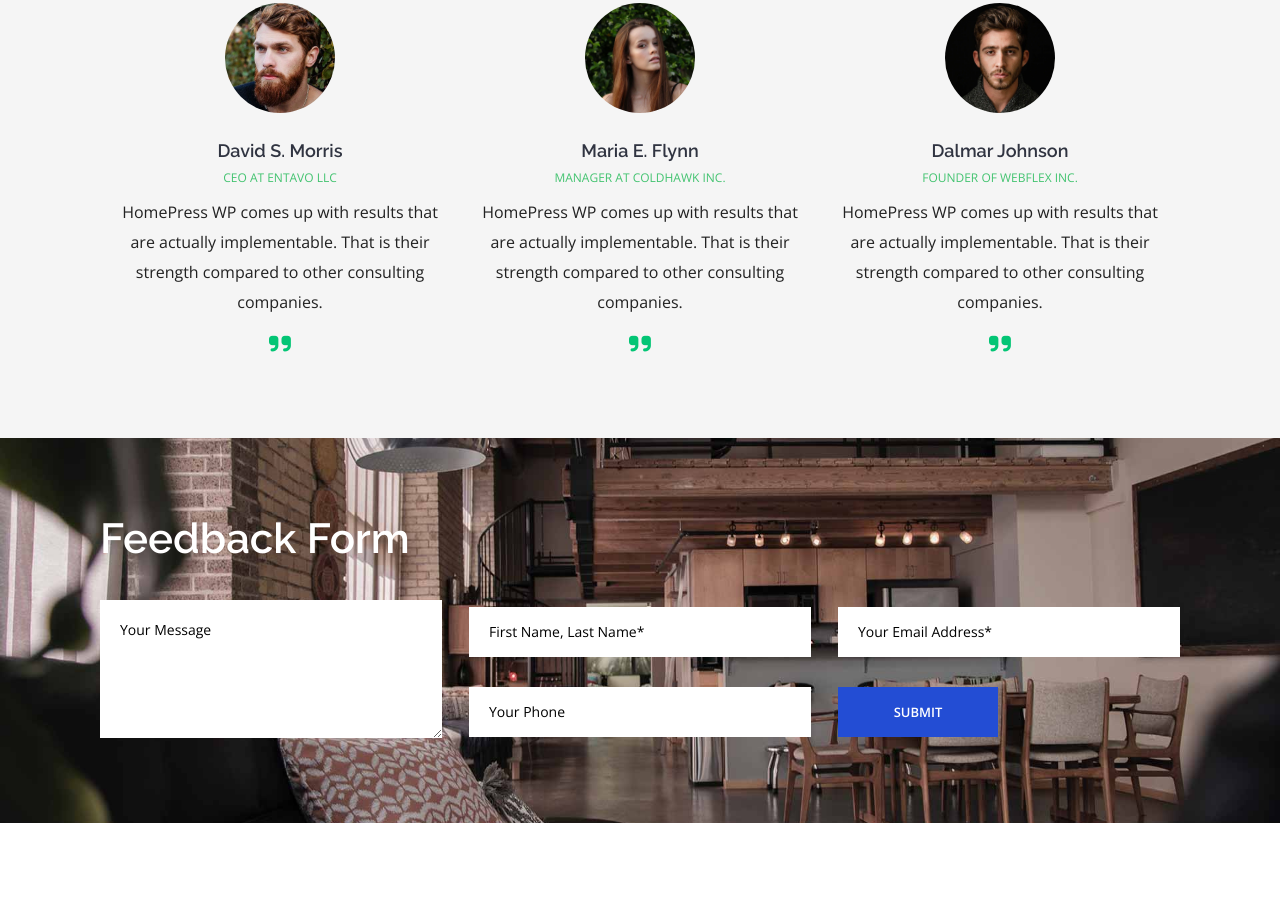
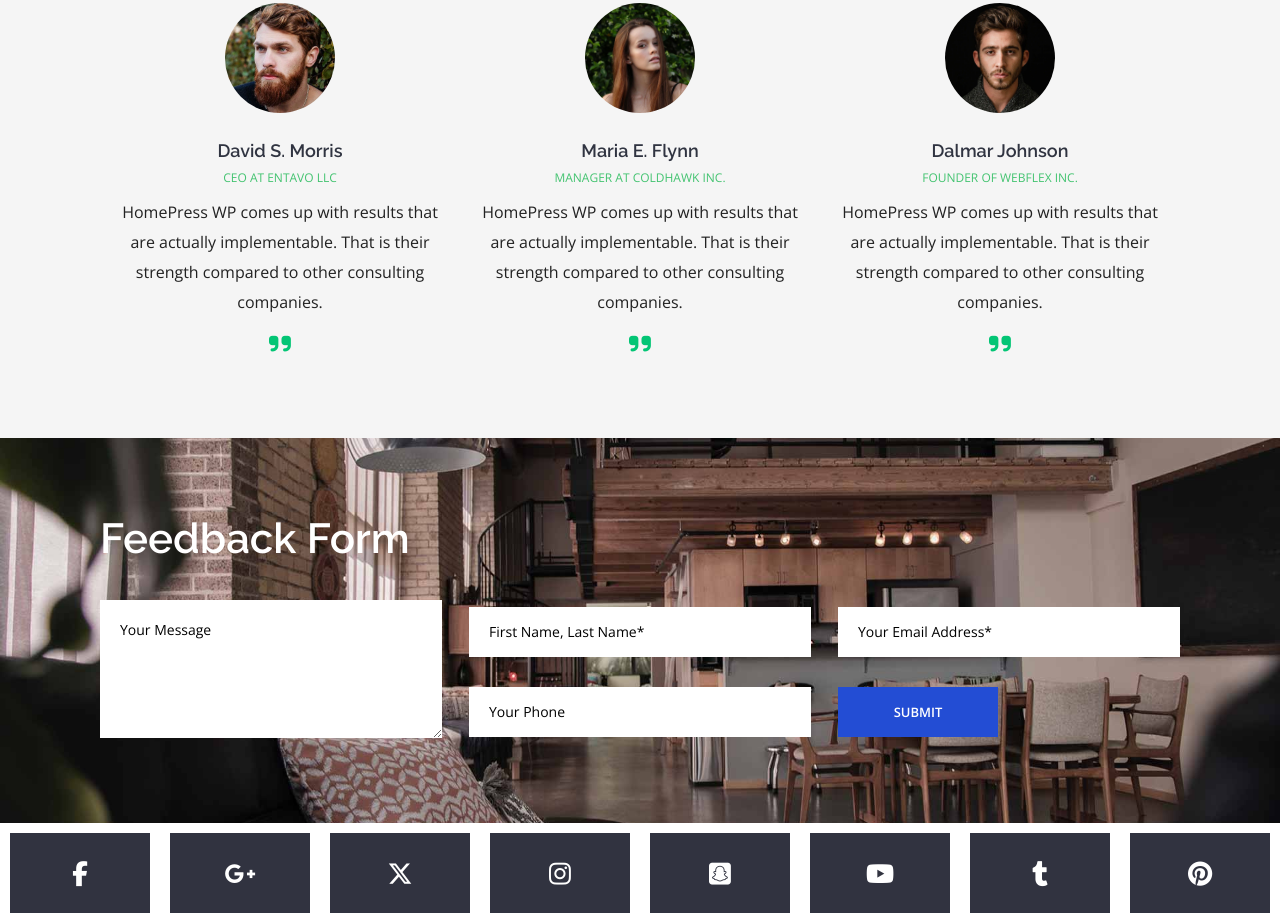
Before and after one commit to shimul404/Real-Estate, a plain HTML site: page index.html in a window 1280 px wide. Shown: the part 4243-5166 px from the top of the page. Before the commit the page ends 5066 px from the top, so only its background shows below. Drawn offline with nearby package versions, Linux system fonts and the light colour scheme.

Commit message:
footer-icon

```diff
--- a/index.html
+++ b/index.html
@@ -646,6 +646,24 @@
         </div>
     </section>
     <!-- ---End Feedback Form Section--- -->
+
+    <!-- ---Footer Section--- -->
+     <section class="footer-section">
+        <div class="footer-media-icon">
+            <a href="#"><i class="fa-brands fa-facebook-f"></i></a>
+            <a href="#"><i class="fa-brands fa-google-plus-g"></i></a>
+            <a href="#"><i class="fa-brands fa-x-twitter"></i></a>
+            <a href="#"><i class="fa-brands fa-instagram"></i></a>
+            <a href="#"><i class="fa-brands fa-square-snapchat"></i></a>
+            <a href="#"><i class="fa-brands fa-youtube"></i></a>
+            <a href="#"><i class="fa-brands fa-tumblr"></i></a>
+            <a href="#"><i class="fa-brands fa-pinterest"></i></a>
+        </div>
+        <div class="container">
+
+        </div>
+     </section>
+    <!-- ---End Footer Section--- -->
     <script src="./Owl-Carousel/jquery.min.js"></script>
     <!-- ---Jquery Min Js--- -->
     <script src="./Owl-Carousel/owl.carousel.min.js"></script>
--- a/style.css
+++ b/style.css
@@ -929,3 +929,29 @@
     width: 353px;
 }
 /* <!-- ---End Feedback Form Section--- --> */
+
+/* <!-- ---Footer Section--- --> */
+.footer-section{
+    background: #313131;
+}
+.footer-section .footer-media-icon{
+    display: flex;
+    justify-content: space-between;
+    align-items: center;
+}
+.footer-section .footer-media-icon a{
+    text-align: center;
+    display: block;
+    width: 100%;
+    background: #313340;
+    color: #fff;
+    border: 10px solid #fff;
+    height: 100px;
+    line-height: 80px;
+    font-size: 25px;
+    transition: .3s;
+}
+.footer-section .footer-media-icon a:hover{
+    background: #000000;
+}
+/* <!-- ---End Footer Section--- --> */
```
